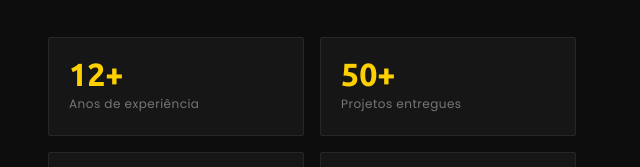
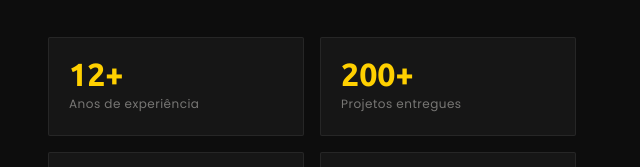
Before and after one commit to neo-son-rodrigues/nelson, a plain HTML site: page index.html in a window 1280 px wide. Shown: the part 1373-1540 px from the top of the page, 640-1280 px from the left. Drawn offline with Linux system fonts and the light colour scheme.

Commit message:
Update index.html

```diff
--- a/index.html
+++ b/index.html
@@ -704,7 +704,7 @@
         <div class="stat-label">Anos de experiência</div>
       </div>
       <div class="stat-item">
-        <div class="stat-number">50+</div>
+        <div class="stat-number">200+</div>
         <div class="stat-label">Projetos entregues</div>
       </div>
       <div class="stat-item">
```
